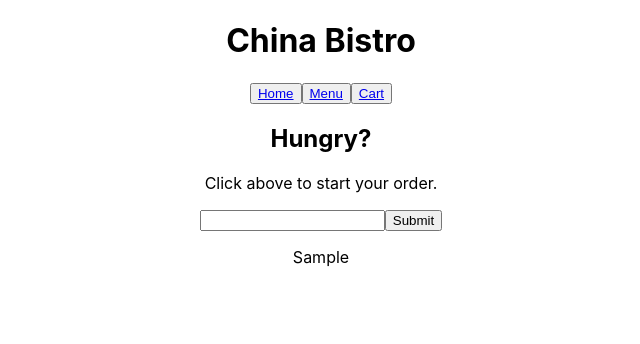
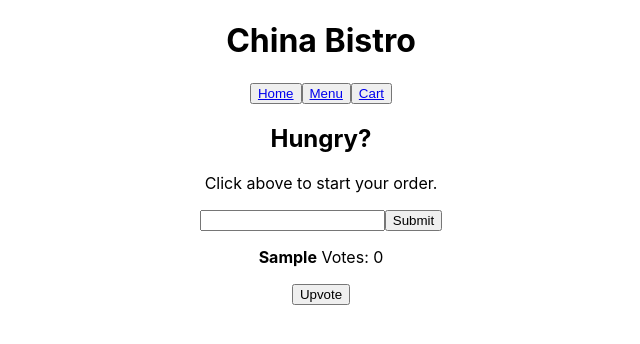
Before and after one commit to wrlau/china-bistro-client, a React (Create React App) app: page / in a window 1280 px wide. Both pictures are taken after typing "Sample" into the empty fields and a click on the button "Submit". Shown: the top 344 px of the page, without its empty margins (319-959 px from the left). Built offline with nearby package versions, Linux system fonts and the light colour scheme; no server answers.

Commit message:
Assessment feature - form input display w/ voting functionality

```diff
--- a/src/components/TextDisplay.js
+++ b/src/components/TextDisplay.js
@@ -1,9 +1,28 @@
-import React from 'react';
+import React, { Component } from 'react';
 
-const TextDisplay = ({ text }) => {
-  return (
-    <p>{text}</p>
-  );
+class TextDisplay extends Component {
+
+  state = {
+    votes: 0
+  }
+
+  upVote = (event) => {
+    const voteCount = this.state.votes + 1
+    this.setState({
+      votes: voteCount
+    })
+  }
+
+  render() {
+    const { text } = this.props;
+    return (
+      <>
+        <p><strong>{text}</strong> Votes: {this.state.votes}</p>
+        <button onClick={this.upVote}>Upvote</button>
+      </>
+    );
+  }
+
 };
 
 export default TextDisplay;
--- a/src/components/TextsList.js
+++ b/src/components/TextsList.js
@@ -3,7 +3,7 @@ import TextDisplay from './TextDisplay';
 
 const TextList = ({ texts }) => {
   return (
-    texts.map(text => <TextDisplay text={text} />)
+    texts.map(text => <TextDisplay text={text} votes={text.votes} />)
   );
 };
 
```
